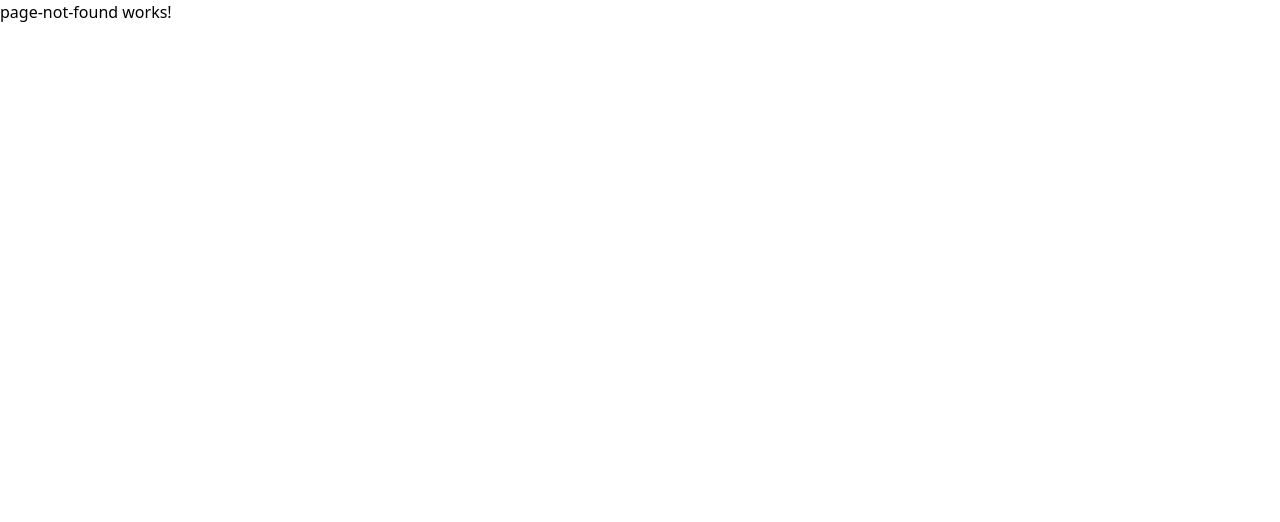
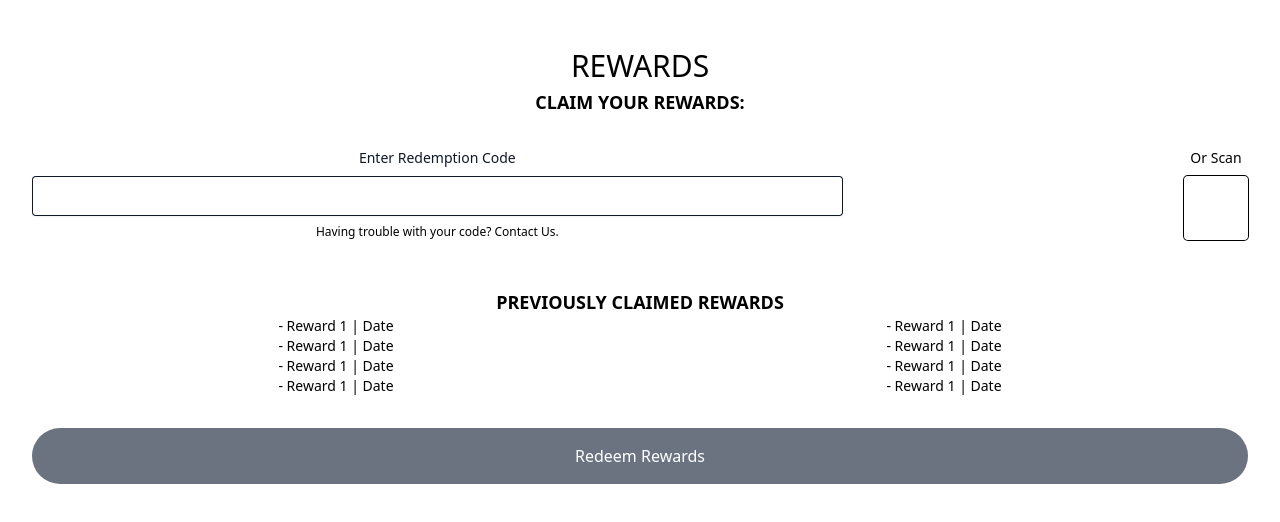
Before and after one commit to michael-gokey-architect/bio-ui-pages, an Angular app: page /quest-rewards in a window 1280 px wide. Before the commit this address led to /page-not-found. Shown: the top 522 px of the page. Built offline with nearby package versions, Linux system fonts and the light colour scheme; what tailwind-hamburgers would draw is missing.

Commit message:
added quest rewards page

```diff
--- a/src/app/app-routing.module.ts
+++ b/src/app/app-routing.module.ts
@@ -20,6 +20,8 @@ import { A04a2HamNavManageAccountComponent } from './a04a2-ham-nav-manage-accoun
 import { B04dVendorMediaKitDisplayComponent } from './b04d-vendor-media-kit-display/b04d-vendor-media-kit-display.component';
 import { B04eVendorShopDisplayComponent } from './b04e-vendor-shop-display/b04e-vendor-shop-display.component';
 import { D09aQuestBadgesComponent } from './d09a-quest-badges/d09a-quest-badges.component';
+import { D09bQuestStatsComponent } from './d09b-quest-stats/d09b-quest-stats.component';
+import { D09dQuestRewardsComponent } from './d09d-quest-rewards/d09d-quest-rewards.component';
 
 
 const routes: Routes = [
@@ -32,6 +34,8 @@ const routes: Routes = [
   { path: 'guest-sign-up', component: A01aGuestSignUpComponent},
   { path: 'guest-welcome', component: A01bGuestWelcomeComponent},
   { path: 'quest-badges', component: D09aQuestBadgesComponent},
+  { path: 'quest-stats', component: D09bQuestStatsComponent},
+  { path: 'quest-rewards', component: D09dQuestRewardsComponent},
   { path: 'update-password', component: A02aUpdateYourPasswordComponent},
   { path: 'hamburger-nav', component: A04aHamburgerNavComponent},
   { path: 'hamburger-nav-account', component: A04a2HamNavManageAccountComponent},
--- a/src/app/d09b-quest-stats/d09b-quest-stats.component.html
+++ b/src/app/d09b-quest-stats/d09b-quest-stats.component.html
@@ -1 +1,36 @@
-<p>d09b-quest-stats works!</p>
+<h1 class="text-3xl font-semibold mt-12 uppercase text-center">
+    Quest Stats
+</h1>
+<p class="text-center text-lg mt-2 uppercase font-semibold">
+    Find Them All:
+</p>
+
+
+<div class="overflow-hidden bg-blue-500 bg-accent h-48 rounded-xl ring-1 ring-white/[0.40] text-white">
+    <div class="flex-col justify-center py-4 pl-4">
+      <div class="flex justify-between">
+        <div class="flex pt-4 -space-x-8">
+            <img
+              class="inline-block relative z-20 w-16 h-16 rounded-full ring-1 object-cover ring-white"
+
+            />
+          <div class="pl-8 text-xs text-gold-200">+4</div>
+        </div>
+
+        <div class="overflow-hidden ml-2 w-full">
+          <h3 class="mb-4 font-light text-center truncate ... text-md">Quest Name</h3>
+          <h4 class="px-8 w-full text-center uppercase truncate bg-highlight">
+            <%= @quest.reward %>
+          </h4>
+        </div>
+      </div>
+
+        <div class="pt-4 mx-auto w-3/4">
+          <div class="rounded-full bg-indigo-300/[0.30]">
+            <div style="width: 30%;" class="z-10 h-1 bg-gold-300"></div>
+          </div>
+          <span class="text-xs "><%= @percentage %>%</span>
+        </div>
+        <p class="overflow-hidden px-4 pt-4 text-xs font-light"><%= @quest.description %></p>
+    </div>
+  </div>
--- a/src/app/d09d-quest-rewards/d09d-quest-rewards.component.html
+++ b/src/app/d09d-quest-rewards/d09d-quest-rewards.component.html
@@ -1 +1,68 @@
-<p>d09d-quest-rewards works!</p>
+<h2 class="text-center uppercase text-3xl font-medium mt-12">
+    Rewards
+</h2>
+<p class="text-center uppercase mt-1 text-lg font-semibold">
+claim your rewards:
+</p>
+
+<div class="flex justify-between px-8 mt-8">
+    <div class="w-8/12">
+        <p class="text-center text-sm mb-2 text-gray-900 font-light">
+            Enter Redemption Code
+        </p>
+            <input
+                type="text"
+                name="text"
+                class="w-full rounded border-0 py-2 text-gray-900 shadow-sm ring-1 ring-inset ring-gray-900 placeholder:text-gray-400 focus:ring-2 focus:ring-inset focus:ring-indigo-600 sm:text-sm sm:leading-6"
+                placeholder=""
+            />
+        <p class="text-xs text-center font-light mt-2">
+            Having trouble with your code? Contact Us.
+        </p>
+    </div>
+    <div>
+        <p class="text-sm text-center font-light mb-2">
+            Or Scan
+        </p>
+        <div class="h-16 w-16 ring-1 ring-black rounded">
+
+        </div>
+    </div>
+</div>
+
+<div class="uppercase font-semibold mt-12 text-lg text-center">
+    previously claimed rewards
+</div>
+
+<div class="grid grid-cols-2 text-center px-8 text-sm ">
+    <p class="">
+        - Reward 1 | Date
+    </p>
+    <p class="">
+        - Reward 1 | Date
+    </p>
+    <p class="">
+        - Reward 1 | Date
+    </p>
+    <p class="">
+        - Reward 1 | Date
+    </p>
+    <p class="">
+        - Reward 1 | Date
+    </p>
+    <p class="">
+        - Reward 1 | Date
+    </p>
+    <p class="">
+        - Reward 1 | Date
+    </p>
+    <p class="">
+        - Reward 1 | Date
+    </p>
+</div>
+
+<div class="px-8 mt-8">
+    <div class="text-center bg-gray-500 rounded-full py-4 text-white">
+        Redeem Rewards
+    </div>
+</div>
```
